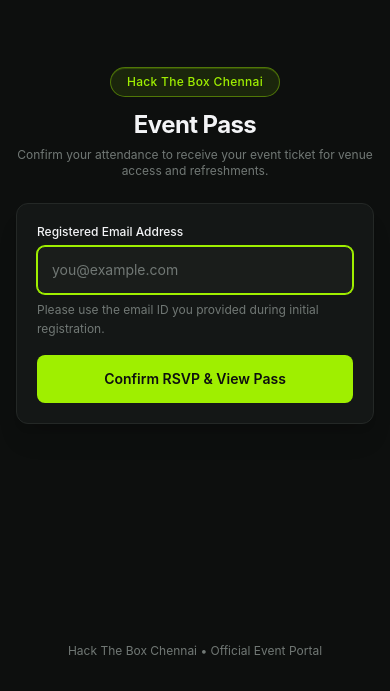
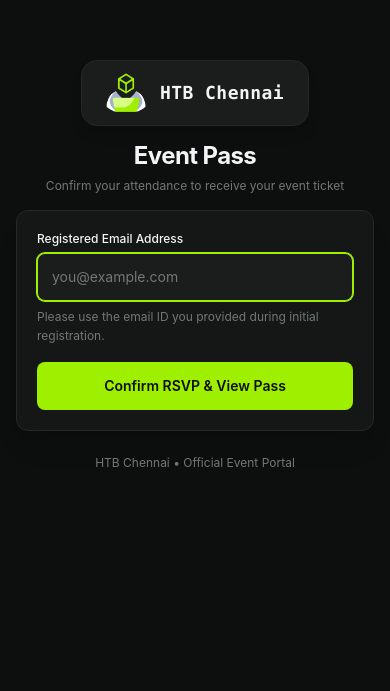
Before and after one commit to HackTheBox-SRMIST/htbsrmist-rsvp, a Next.js app: page / in a window 390 px wide. Shown: the part 153-844 px from the top of the page. Built offline with nearby package versions, Linux system fonts and the light colour scheme.

Commit message:
feat: improve mobile layout centering, add admin loading state, and update HTB branding

```diff
--- a/src/app/admin/page.tsx
+++ b/src/app/admin/page.tsx
@@ -650,17 +650,22 @@
   // ── Login Screen ──
   if (!isAuthenticated) {
     return (
-      <div className="min-h-screen bg-htb-bg flex items-center justify-center p-4">
+      <div className="min-h-[100dvh] bg-htb-bg flex items-center justify-center p-4">
         <Toast
           visible={toast.visible}
           message={toast.message}
           type={toast.type}
           onClose={() => setToast((p) => ({ ...p, visible: false }))}
         />
-        <div className="bg-htb-card border border-htb-border w-full max-w-sm rounded-xl p-6 sm:p-8 shadow-2xl">
-          <div className="mb-6">
+      <div className="bg-htb-card border border-htb-border w-full max-w-sm rounded-xl p-5 sm:p-8 shadow-2xl mx-4">
+          <div className="mb-6 text-center">
+            <img
+              src="/logo.png"
+              alt="HTB Chennai Logo"
+              className="w-12 h-12 mx-auto mb-3 object-contain"
+            />
             <h1 className="text-xl font-bold text-htb-heading mb-1">Event Admin</h1>
-            <p className="text-xs text-htb-muted">Hack The Box Chennai</p>
+            <p className="text-xs text-htb-muted">HTB Chennai</p>
           </div>
           <form onSubmit={handleLogin} className="space-y-4">
             <div>
@@ -681,9 +686,19 @@
             <button
               type="submit"
               disabled={loading}
-              className="w-full h-12 bg-htb-green hover:bg-htb-green-dim disabled:opacity-50 text-htb-bg font-semibold rounded-lg text-sm transition-all duration-150 active:scale-[0.99]"
+              className="w-full h-12 bg-htb-green hover:bg-htb-green-dim disabled:opacity-50 text-htb-bg font-semibold rounded-lg text-sm transition-all duration-150 flex items-center justify-center gap-2 active:scale-[0.99]"
             >
-              {loading ? 'Signing in...' : 'Sign In'}
+              {loading ? (
+                <>
+                  <svg className="animate-spin h-4 w-4 text-htb-bg" fill="none" viewBox="0 0 24 24">
+                    <circle className="opacity-25" cx="12" cy="12" r="10" stroke="currentColor" strokeWidth="4" />
+                    <path className="opacity-75" fill="currentColor" d="M4 12a8 8 0 018-8v8H4z" />
+                  </svg>
+                  <span>Signing in...</span>
+                </>
+              ) : (
+                <span>Sign In</span>
+              )}
             </button>
           </form>
           <div className="mt-6 pt-4 border-t border-htb-border text-center">
@@ -1064,12 +1079,19 @@
       )}
 
       {/* Top Navbar */}
-      <header className="border-b border-htb-border bg-htb-card px-4 sm:px-6 py-3.5 flex items-center justify-between sticky top-0 z-40">
-        <div>
-          <h1 className="text-sm sm:text-base font-bold text-htb-heading leading-tight">
-            Hack The Box Chennai
-          </h1>
-          <p className="text-[11px] text-htb-muted hidden sm:block">Venue Admin & Check-in</p>
+      <header className="border-b border-htb-border bg-htb-card px-4 sm:px-6 py-3 flex items-center justify-between sticky top-0 z-40">
+        <div className="flex items-center gap-3">
+          <img
+            src="/logo.png"
+            alt="HTB Chennai Logo"
+            className="w-8 h-8 sm:w-9 sm:h-9 object-contain shrink-0"
+          />
+          <div>
+            <h1 className="text-sm sm:text-base font-bold text-htb-heading leading-tight">
+              HTB Chennai
+            </h1>
+            <p className="text-[11px] text-htb-muted">Event Admin</p>
+          </div>
         </div>
 
         <div className="flex items-center gap-2.5 text-xs">
--- a/src/app/page.tsx
+++ b/src/app/page.tsx
@@ -26,7 +26,7 @@
     type: 'success' | 'error' | 'warning' | 'info';
   }>({ visible: false, message: '', type: 'info' });
 
-  const orgName = 'Hack The Box Chennai';
+  const orgName = 'HTB Chennai';
 
   const showToast = (
     message: string,
@@ -133,7 +133,7 @@
   };
 
   return (
-    <div className="min-h-screen bg-htb-bg text-htb-text flex flex-col justify-between p-4 sm:p-6">
+    <div className="min-h-[100dvh] bg-htb-bg text-htb-text flex flex-col items-center justify-center p-4">
       <Toast
         visible={toast.visible}
         message={toast.message}
@@ -141,17 +141,24 @@
         onClose={() => setToast((prev) => ({ ...prev, visible: false }))}
       />
 
-      <div className="w-full max-w-md mx-auto my-auto py-6 sm:py-10">
+      <div className="w-full max-w-md mx-auto my-auto">
         {/* Brand Header */}
-        <div className="text-center mb-6 sm:mb-8">
-          <div className="inline-flex items-center mb-3 px-4 py-1.5 rounded-full bg-htb-green/10 border border-htb-green/40 backdrop-blur-md shadow-[inset_0_1px_0_rgba(159,239,0,0.18)] text-xs font-medium tracking-wide text-htb-green">
-            <span>{orgName}</span>
+        <div className="text-center mb-4 sm:mb-6">
+          <div className="inline-flex items-center gap-3.5 mb-3.5 px-6 py-3 rounded-2xl bg-htb-elevated border border-htb-border font-mono shadow-lg">
+            <img
+              src="/logo.png"
+              alt="HTB Chennai Logo"
+              className="w-10 h-10 sm:w-12 sm:h-12 object-contain"
+            />
+            <span className="text-lg sm:text-xl text-htb-heading font-bold tracking-wide">
+              {orgName}
+            </span>
           </div>
           <h1 className="text-2xl sm:text-3xl font-bold text-htb-heading tracking-tight">
             Event Pass
           </h1>
           <p className="text-xs sm:text-sm text-htb-muted mt-1.5 max-w-sm mx-auto">
-            Confirm your attendance to receive your event ticket for venue access and refreshments.
+            Confirm your attendance to receive your event ticket
           </p>
         </div>
 
@@ -355,12 +362,11 @@
             </div>
           )}
         </div>
+        {/* Footer */}
+        <footer className="text-center text-xs text-htb-muted pt-6 pb-2">
+          <p>{orgName} &bull; Official Event Portal</p>
+        </footer>
       </div>
-
-      {/* Footer */}
-      <footer className="text-center text-xs text-htb-muted py-4">
-        <p>{orgName} &bull; Official Event Portal</p>
-      </footer>
     </div>
   );
 }
```
Also changed, not shown: public/logo.png (added).
